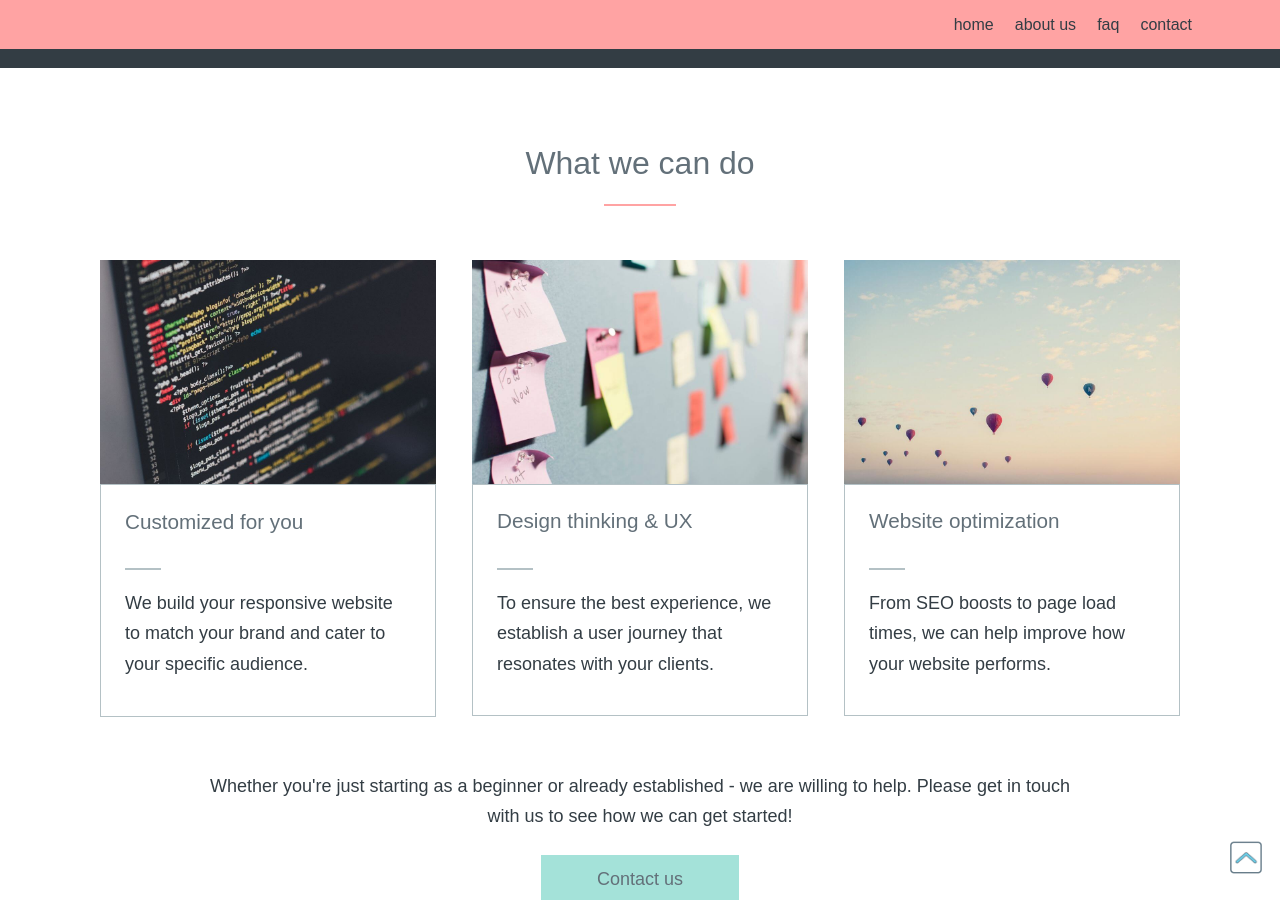
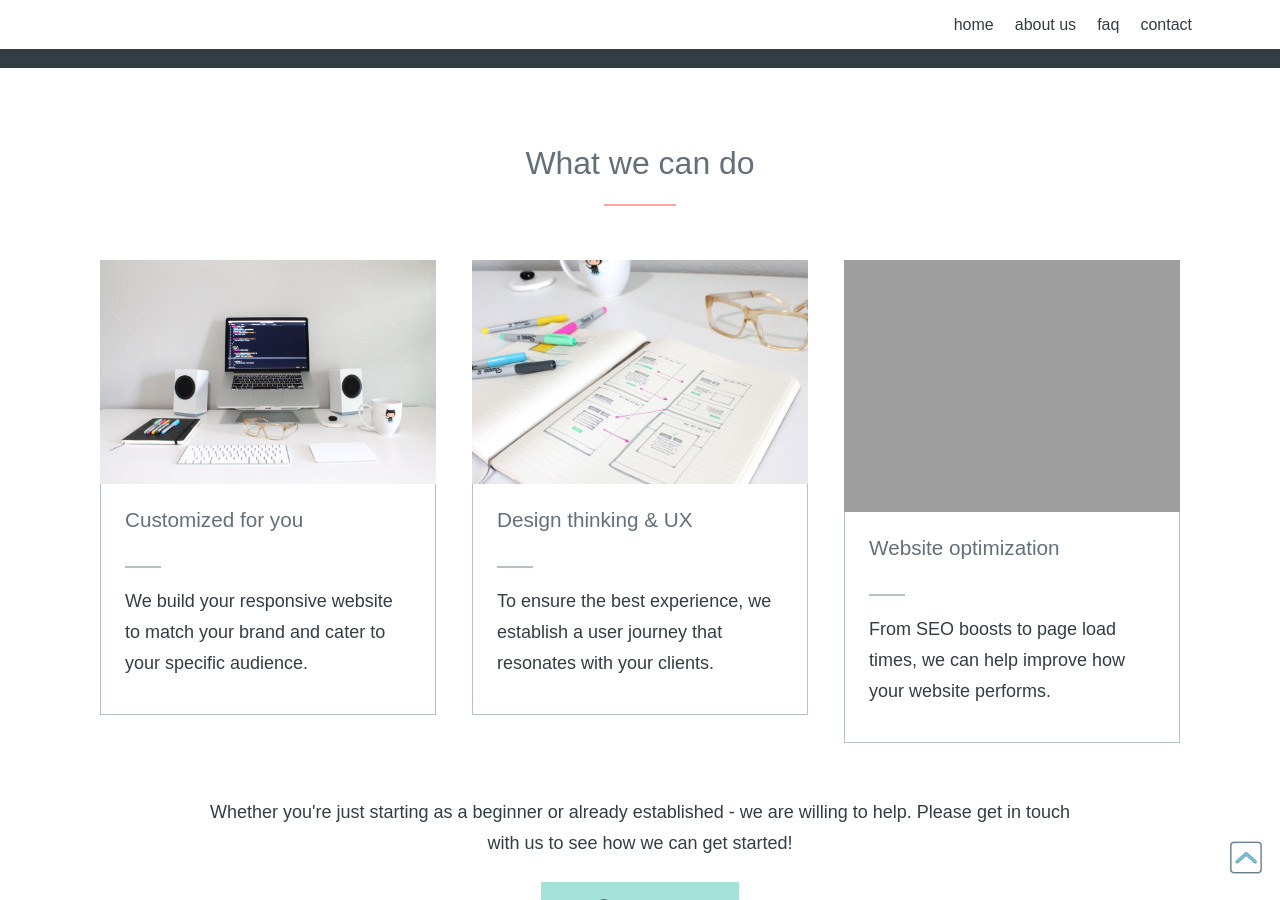
Before and after one commit to graymintmoon/graymintmoon.github.io, a Jekyll site: the page built from index.md, in a window 1280 px wide and 900 px high, scrolled down 1278 px. Built offline with Jekyll 4.4.1, drawn with Linux system fonts in a browser that asks for light colours; nearby versions of some CDN libraries; some web fonts are replaced.

Commit message:
our own photos

```diff
--- a/_includes/header.html
+++ b/_includes/header.html
@@ -9,7 +9,6 @@
 		<ul class="site_nav_list">
 			<a class="site_nav_list_item" href="/"><li>home</li></a>
 			<a class="site_nav_list_item" href="/about"><li>about us</li></a>
-<!-- 			<a class="site_nav_list_item" href="/services"><li>Services</li></a> -->
 			<a class="site_nav_list_item" href="/faq"><li>faq</li></a>
 			<a class="site_nav_list_item" href="/contact"><li>contact</li></a>
 		</ul>
--- a/_includes/offerings.html
+++ b/_includes/offerings.html
@@ -4,7 +4,7 @@
 		<hr class="divider_red">
 		<div class="column_thirds">
 			<div class="column_third_block card_third">
-				<img class="img_full" src="{{site.url}}/assets/mac.jpg" alt="">
+				<img class="img_full" src="{{site.url}}/assets/setup.jpg" alt="">
 				<div class="card_description">
 					<h4 class="card_title text_regular">Customized for you</h4>
 					<hr class="divider_left">
@@ -12,7 +12,7 @@
 				</div>
 			</div>
 			<div class="column_third_block card_third">
-				<img class="img_full" src="{{site.url}}/assets/idea.jpg" alt="">
+				<img class="img_full" src="{{site.url}}/assets/sketch.jpg" alt="">
 				<div class="card_description">
 					<h4 class="card_title text_regular">Design thinking & UX</h4>
 					<hr class="divider_left">
@@ -20,7 +20,7 @@
 				</div>
 			</div>
 			<div class="column_third_block card_third">
-				<img class="img_full" src="{{site.url}}/assets/liftoff.jpg" alt="">
+				<img class="img_full" src="{{site.url}}/assets/optimize.jpg" alt="">
 				<div class="card_description">
 					<h4 class="card_title text_regular">Website optimization</h4>
 					<hr class="divider_left">
--- a/_includes/scripts.html
+++ b/_includes/scripts.html
@@ -8,10 +8,8 @@ $(document).ready(function(){
 	  var y = $(this).scrollTop();
 	  if (y > 700) {
 	    $('#scrollUp').fadeIn();
-	    $('.site_nav').css('background', '#ffa3a3');
 	  } else {
 	    $('#scrollUp').fadeOut();
-	    $('.site_nav').css('background', 'white');
 	  }
 	});
 
--- a/_sass/components/_card.scss
+++ b/_sass/components/_card.scss
@@ -14,6 +14,7 @@
 	&_description{
 		border: 1px solid $gray;
 		padding: 0 $spacing-unit / 1.5 $spacing-unit $spacing-unit / 1.5;
+		border-top: none;
 	}
 
 
--- a/_sass/components/_site.scss
+++ b/_sass/components/_site.scss
@@ -6,6 +6,7 @@
 		transition: background .25s linear;
     -webkit-transition: background .25s linear;
     -moz-transition: background .25s linear;
+    display: flex;
     @include media-query($md-screen) {
     	display: none;
     }
```
Also changed, not shown: assets/setup.jpg (added), assets/sketch.jpg (added), assets/sketches.jpg (added), 1 other file.
